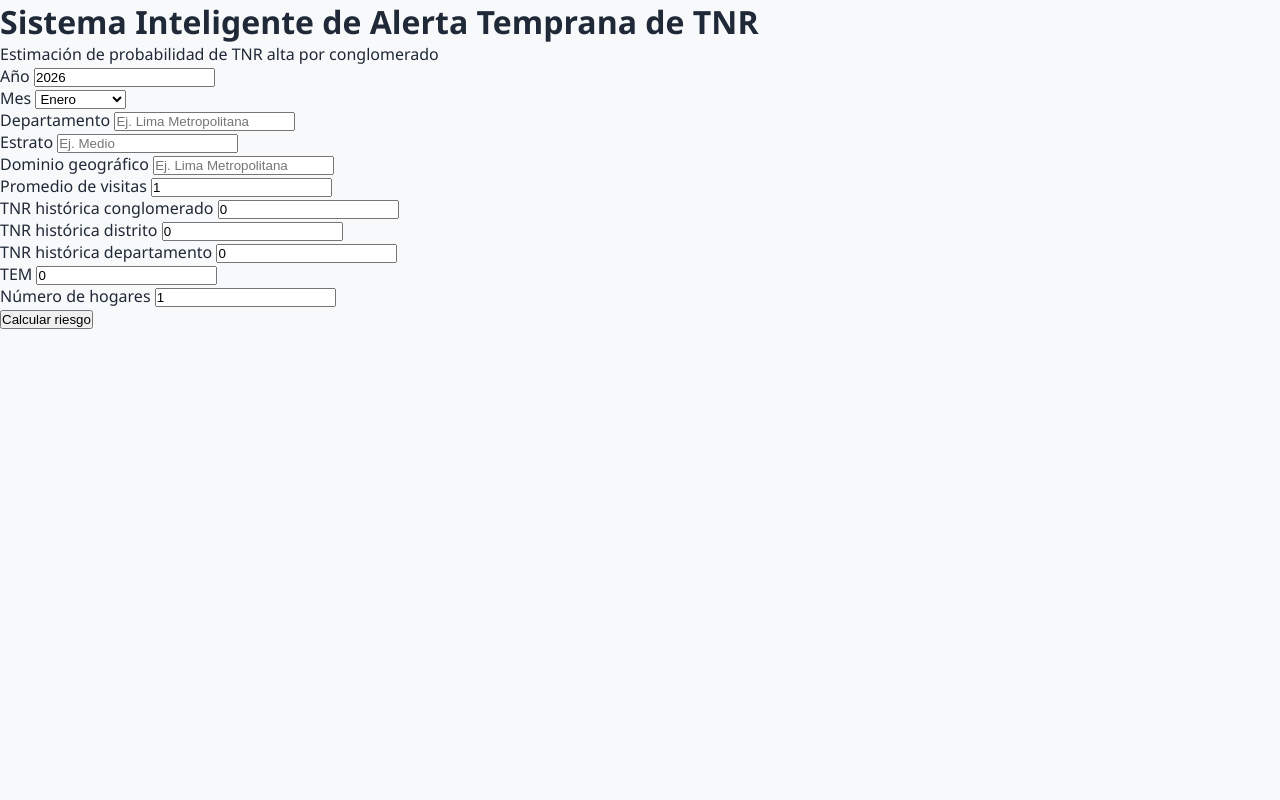
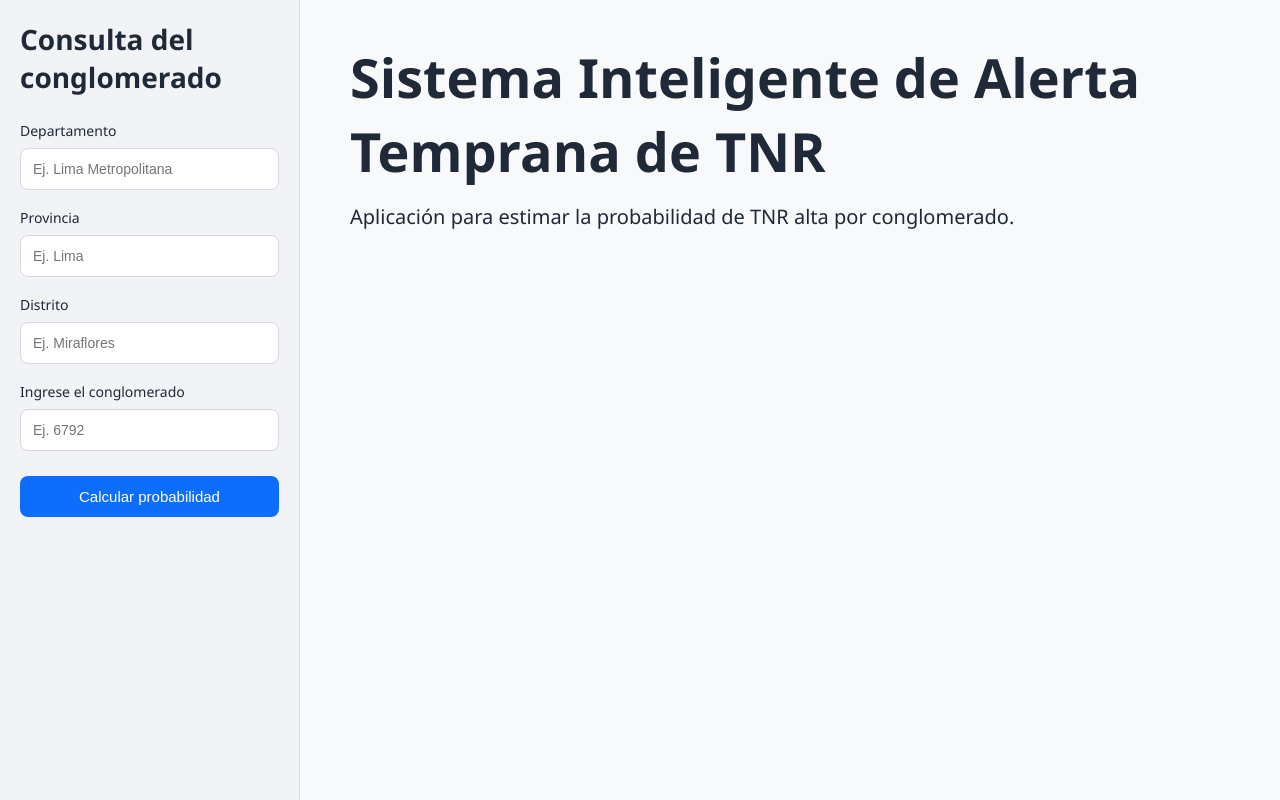
Before and after one commit to mariosc1086/web_API_TNR, a FastAPI app: page / in a window 1280 px wide. Run offline with FastAPI, Linux system fonts and the light colour scheme; parts of the project's set-up code (start-up, migrations or seed data) failed here and were passed over.

Commit message:
Add files via upload

```diff
--- a/templates/index.html
+++ b/templates/index.html
@@ -7,96 +7,68 @@
 </head>
 <body>
 
-    <div class="container">
+<div class="layout">
+
+    <aside class="sidebar">
+        <h2>Consulta del conglomerado</h2>
+
+        <label>Departamento</label>
+        <input type="text" id="departamento" placeholder="Ej. Lima Metropolitana">
+
+        <label>Provincia</label>
+        <input type="text" id="provincia" placeholder="Ej. Lima">
+
+        <label>Distrito</label>
+        <input type="text" id="distrito" placeholder="Ej. Miraflores">
+
+        <label>Ingrese el conglomerado</label>
+        <input type="text" id="conglomerado" placeholder="Ej. 6792">
+
+        <button onclick="calcularProbabilidad()">Calcular probabilidad</button>
+    </aside>
+
+    <main class="main-content">
+
         <h1>Sistema Inteligente de Alerta Temprana de TNR</h1>
-        <p class="subtitle">
-            Estimación de probabilidad de TNR alta por conglomerado
+        <p class="descripcion">
+            Aplicación para estimar la probabilidad de TNR alta por conglomerado.
         </p>
 
-        <div class="form-card">
-            <div class="grid">
+        <section id="resultado" class="oculto">
+            <h2>Resultado del conglomerado</h2>
 
+            <div class="metrics">
                 <div>
-                    <label>Año</label>
-                    <input type="number" id="anio" value="2026">
+                    <p class="metric-label">Probabilidad TNR Alta</p>
+                    <p class="metric-value" id="probabilidad"></p>
                 </div>
 
                 <div>
-                    <label>Mes</label>
-                    <select id="mes">
-                        <option value="ene">Enero</option>
-                        <option value="feb">Febrero</option>
-                        <option value="mar">Marzo</option>
-                        <option value="abr">Abril</option>
-                        <option value="may">Mayo</option>
-                        <option value="jun">Junio</option>
-                        <option value="jul">Julio</option>
-                        <option value="ago">Agosto</option>
-                        <option value="sep">Septiembre</option>
-                        <option value="oct">Octubre</option>
-                        <option value="nov">Noviembre</option>
-                        <option value="dic">Diciembre</option>
-                    </select>
+                    <p class="metric-label">Nivel de riesgo</p>
+                    <p class="metric-value" id="riesgo"></p>
                 </div>
 
                 <div>
-                    <label>Departamento</label>
-                    <input type="text" id="departamento" placeholder="Ej. Lima Metropolitana">
+                    <p class="metric-label">Clasificación</p>
+                    <p class="metric-value" id="clasificacion"></p>
                 </div>
-
-                <div>
-                    <label>Estrato</label>
-                    <input type="text" id="estratos" placeholder="Ej. Medio">
-                </div>
-
-                <div>
-                    <label>Dominio geográfico</label>
-                    <input type="text" id="geografico" placeholder="Ej. Lima Metropolitana">
-                </div>
-
-                <div>
-                    <label>Promedio de visitas</label>
-                    <input type="number" step="0.01" id="visitas" value="1">
-                </div>
-
-                <div>
-                    <label>TNR histórica conglomerado</label>
-                    <input type="number" step="0.01" id="tnr_cong" value="0">
-                </div>
-
-                <div>
-                    <label>TNR histórica distrito</label>
-                    <input type="number" step="0.01" id="tnr_dist" value="0">
-                </div>
-
-                <div>
-                    <label>TNR histórica departamento</label>
-                    <input type="number" step="0.01" id="tnr_dep" value="0">
-                </div>
-
-                <div>
-                    <label>TEM</label>
-                    <input type="number" step="0.01" id="tem" value="0">
-                </div>
-
-                <div>
-                    <label>Número de hogares</label>
-                    <input type="number" step="0.01" id="n_hogar" value="1">
-                </div>
-
             </div>
 
-            <button onclick="calcularRiesgo()">Calcular riesgo</button>
-        </div>
+            <hr>
 
-        <div id="resultado" class="resultado oculto">
-            <h2>Resultado</h2>
-            <p id="probabilidad"></p>
-            <p id="riesgo"></p>
-            <p id="clasificacion"></p>
-        </div>
-    </div>
+            <h2>Información del conglomerado</h2>
+            <div class="table-container">
+                <table id="tabla-info"></table>
+            </div>
 
-    <script src="/static/script.js"></script>
+            <h2>Variables usadas por el modelo</h2>
+            <pre id="variables-modelo"></pre>
+        </section>
+
+    </main>
+
+</div>
+
+<script src="/static/script.js"></script>
 </body>
 </html>
```
